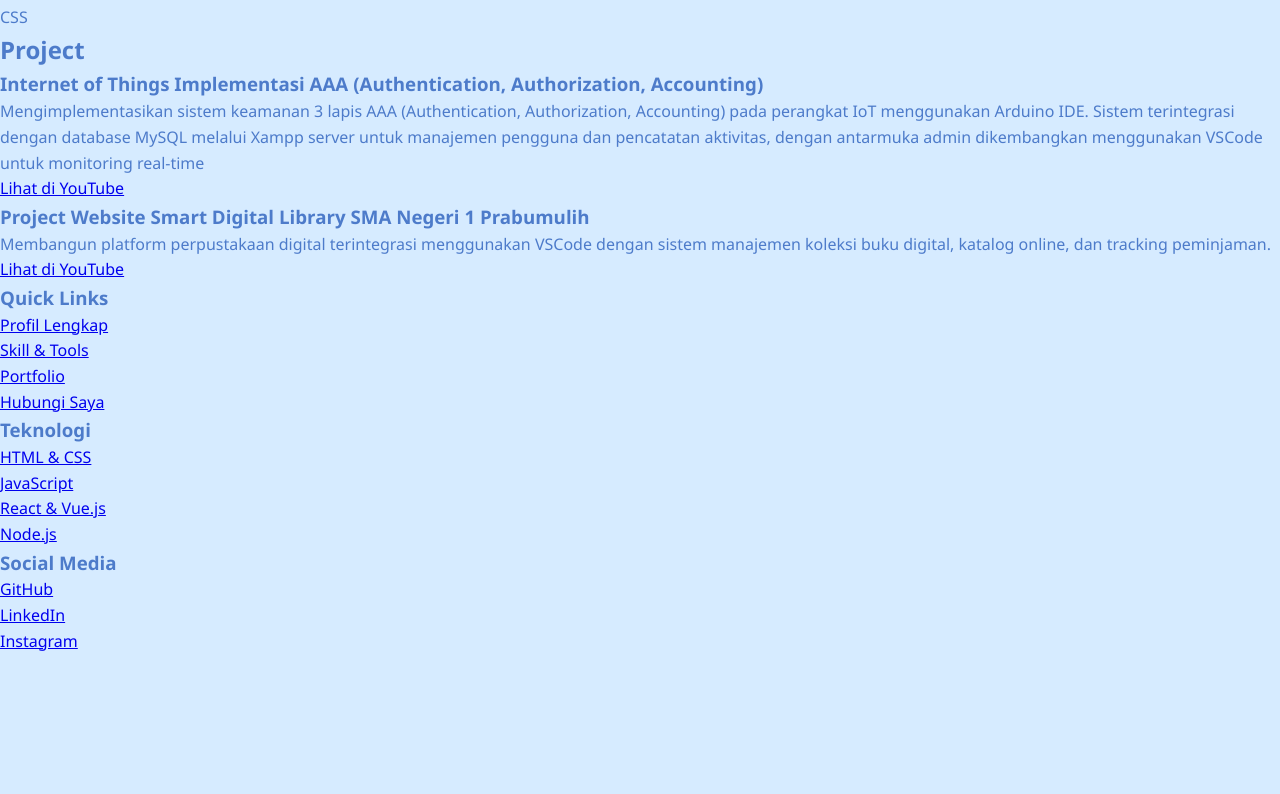
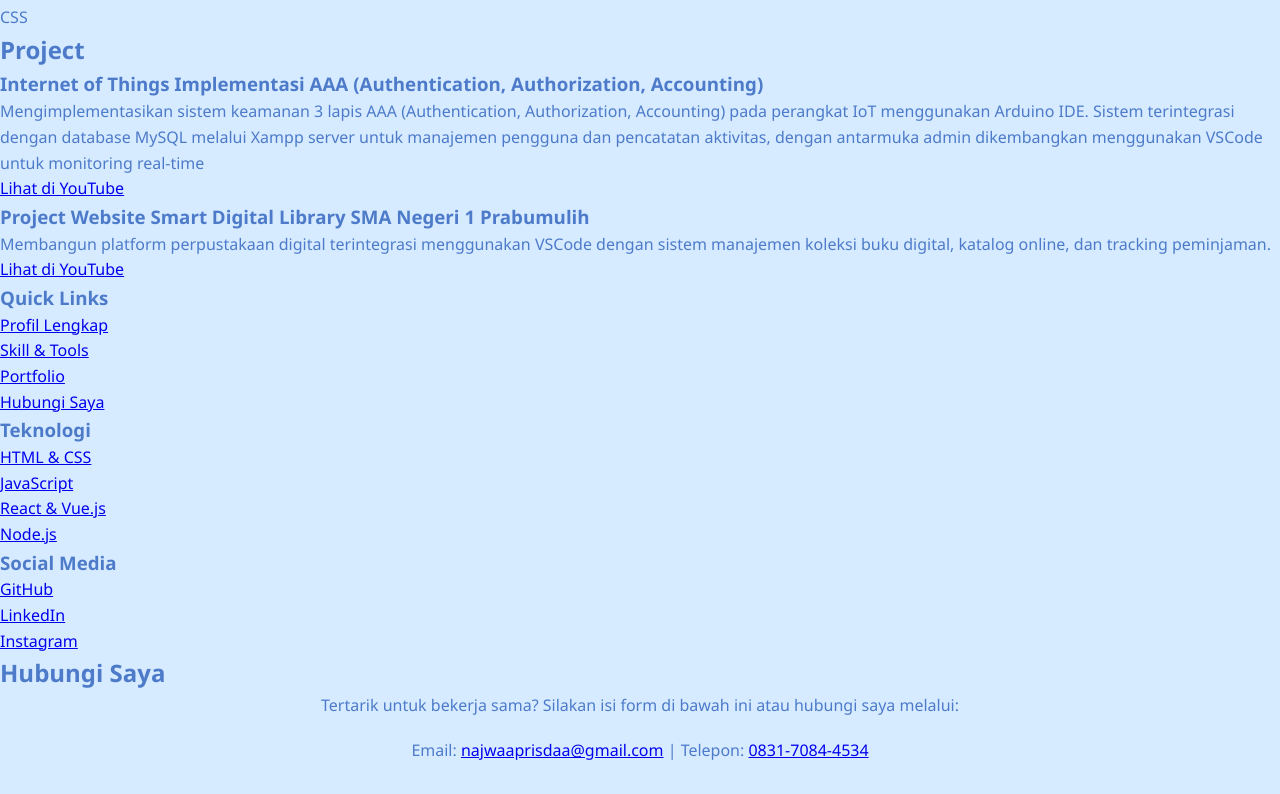
Before and after one commit to najwaaprisda/ta-pemweb-percobaan-2, a plain HTML site: page index.html in a window 1280 px wide. Shown: the part 449-1243 px from the top of the page. Before the commit the page ends 1103 px from the top, so only its background shows below. Drawn offline with Linux system fonts and the light colour scheme.

Commit message:
Section Contact

```diff
--- a/index.html
+++ b/index.html
@@ -94,3 +94,14 @@
             </div>
         </div>
     </div>
+
+    <div class="contact-section" id="kontak">
+        <div class="form-container">
+            <h2>Hubungi Saya</h2>
+            <p style="text-align: center; margin-bottom: 20px;">
+                Tertarik untuk bekerja sama? Silakan isi form di bawah ini atau hubungi saya melalui:
+            </p>
+            <p style="text-align: center; margin-bottom: 30px;">
+                Email: <a href="mailto:najwaaprisdaa@gmail.com" class="email-link">najwaaprisdaa@gmail.com</a> |
+                Telepon: <a href="tel:083170844534" class="email-link">0831-7084-4534</a>
+            </p>
```
